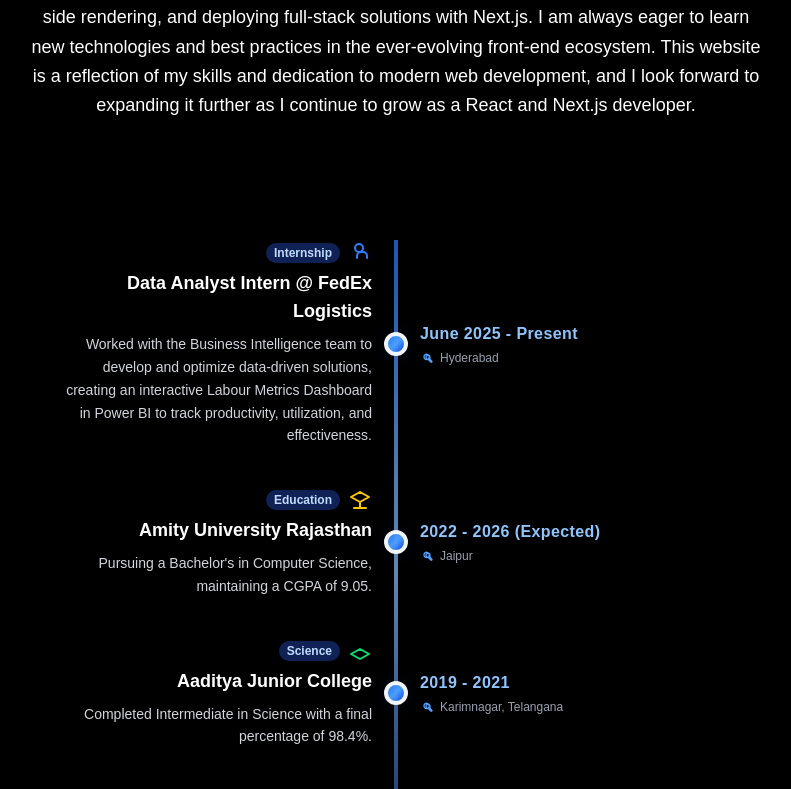
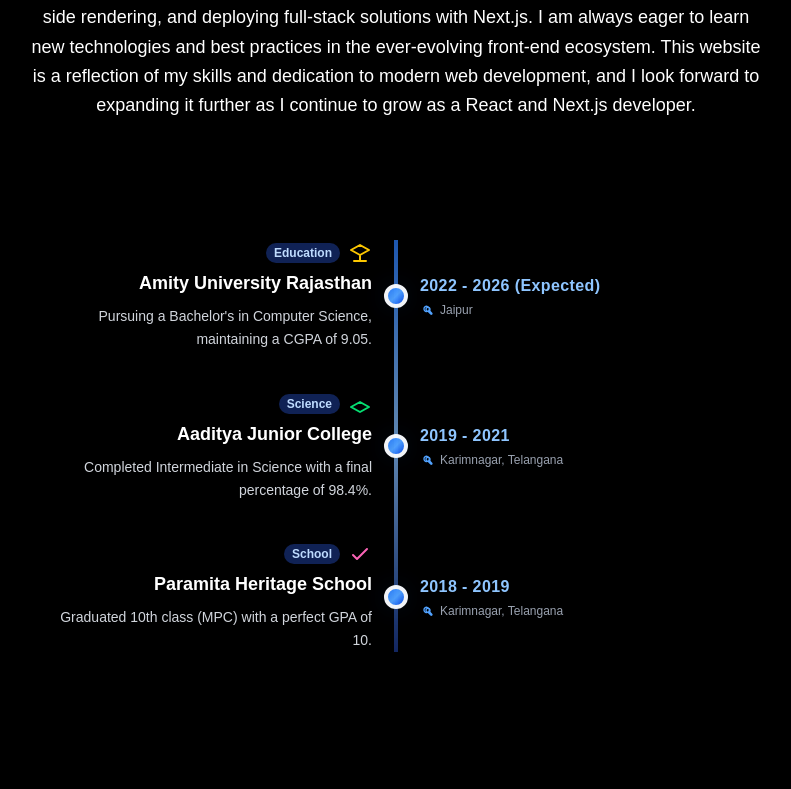
Before and after one commit to vamsiram10/vamp, a Next.js app: page /aboutme in a window 1280 px wide. Shown: the part 432-1221 px from the top of the page, without its empty margins (244-1035 px from the left). Built offline with nearby package versions, Linux system fonts and the light colour scheme.

Commit message:
added home page

```diff
--- a/src/components/section/aboutsection/AboutMe.jsx
+++ b/src/components/section/aboutsection/AboutMe.jsx
@@ -39,29 +39,6 @@ const AboutMe = () => {
               <div className="z-0 absolute left-1/2 top-0 h-full w-1 bg-gradient-to-b from-blue-500 via-blue-300 to-blue-900 opacity-70 -translate-x-1/2 animate-pulse"></div>
               {/* Timeline items */}
               {[
-                {
-                  title: "Data Analyst Intern @ FedEx Logistics",
-                  description:
-                    "Worked with the Business Intelligence team to develop and optimize data-driven solutions, creating an interactive Labour Metrics Dashboard in Power BI to track productivity, utilization, and effectiveness.",
-                  date: "June 2025 - Present",
-                  location: "Hyderabad",
-                  icon: (
-                    <svg
-                      className="w-6 h-6 text-blue-500"
-                      fill="none"
-                      stroke="currentColor"
-                      strokeWidth="2"
-                      viewBox="0 0 24 24"
-                    >
-                      <path
-                        strokeLinecap="round"
-                        strokeLinejoin="round"
-                        d="M9 17v-2a4 4 0 014-4h2a4 4 0 014 4v2M7 7a4 4 0 118 0 4 4 0 01-8 0z"
-                      />
-                    </svg>
-                  ),
-                  badge: "Internship",
-                },
                 {
                   title: "Amity University Rajasthan",
                   description:
--- a/src/components/ui/vortex.jsx
+++ b/src/components/ui/vortex.jsx
@@ -1,7 +1,7 @@
 import { cn } from "@/lib/utils";
 import React, { useEffect, useRef } from "react";
 import { createNoise3D } from "simplex-noise";
-import { motion } from "motion/react";
+import { motion, AnimatePresence } from "motion/react";
 
 export const Vortex = (props) => {
   const canvasRef = useRef(null);
```
